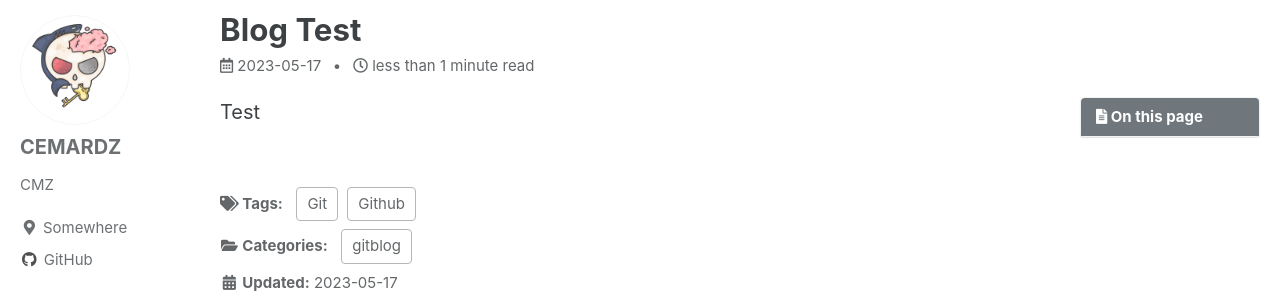
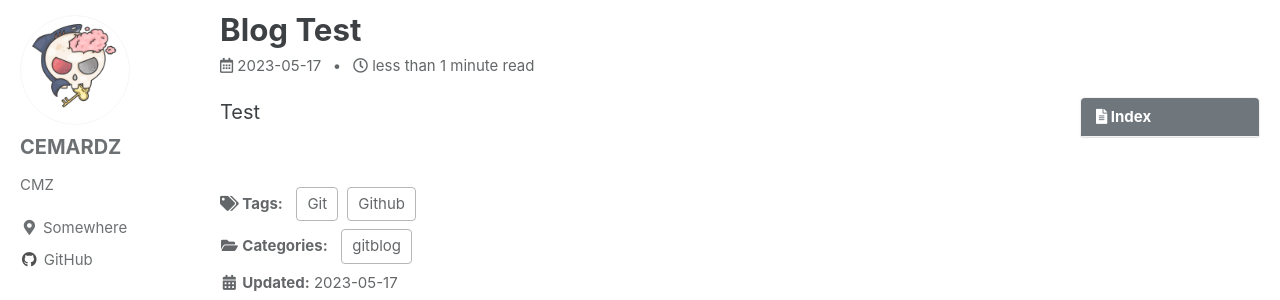
Before and after one commit to cemardz/cemardz.github.io, a Jekyll site: the page built from _posts/2023-05-17-test.md, in a window 1280 px wide. Shown: the part 147-447 px from the top of the page. Built offline with Jekyll 4.4.1, drawn with Linux system fonts in a browser that asks for light colours; cached includes are drawn as plain includes; some web fonts are replaced; comment, search, counter and statistics services are not loaded.

Commit message:
Update _config.yml

```diff
--- a/_config.yml
+++ b/_config.yml
@@ -291,4 +291,8 @@ defaults:
       share: true
       related: true
       show_date: true
+      toc: true
+      toc_sticky: true
+      toc_label: Index
+
 date_format: "%Y-%m-%d"
```
